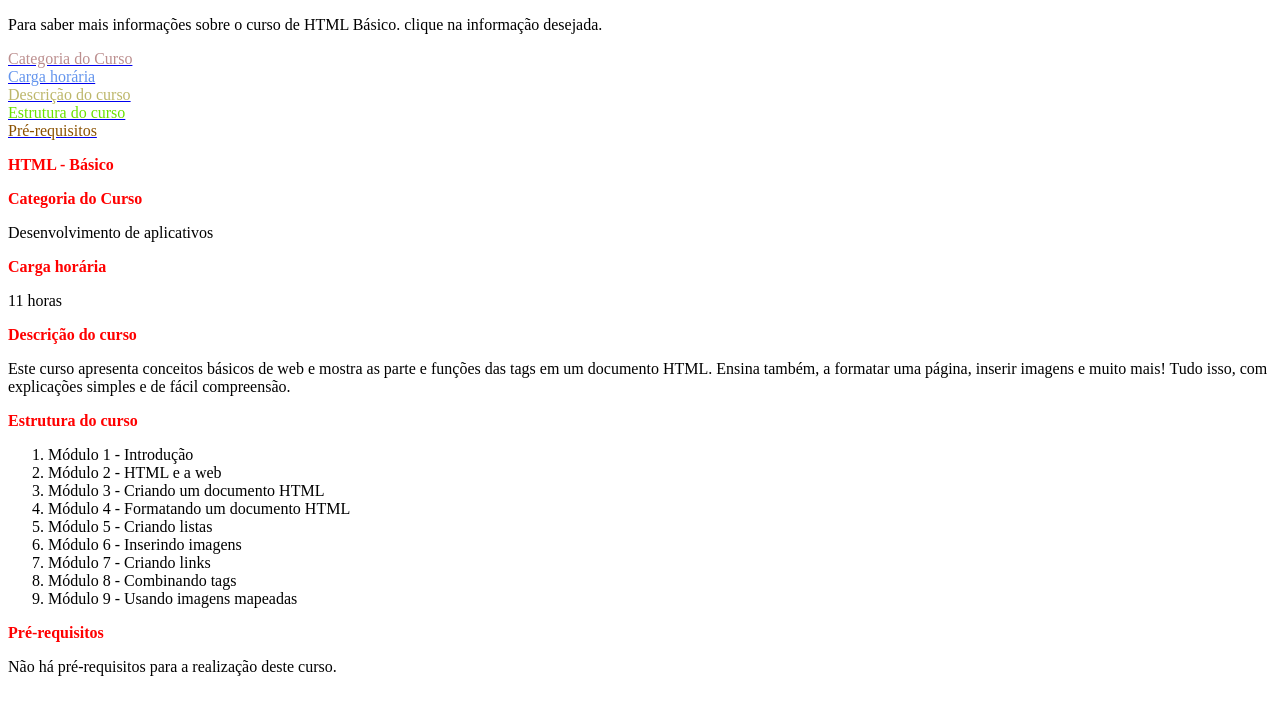
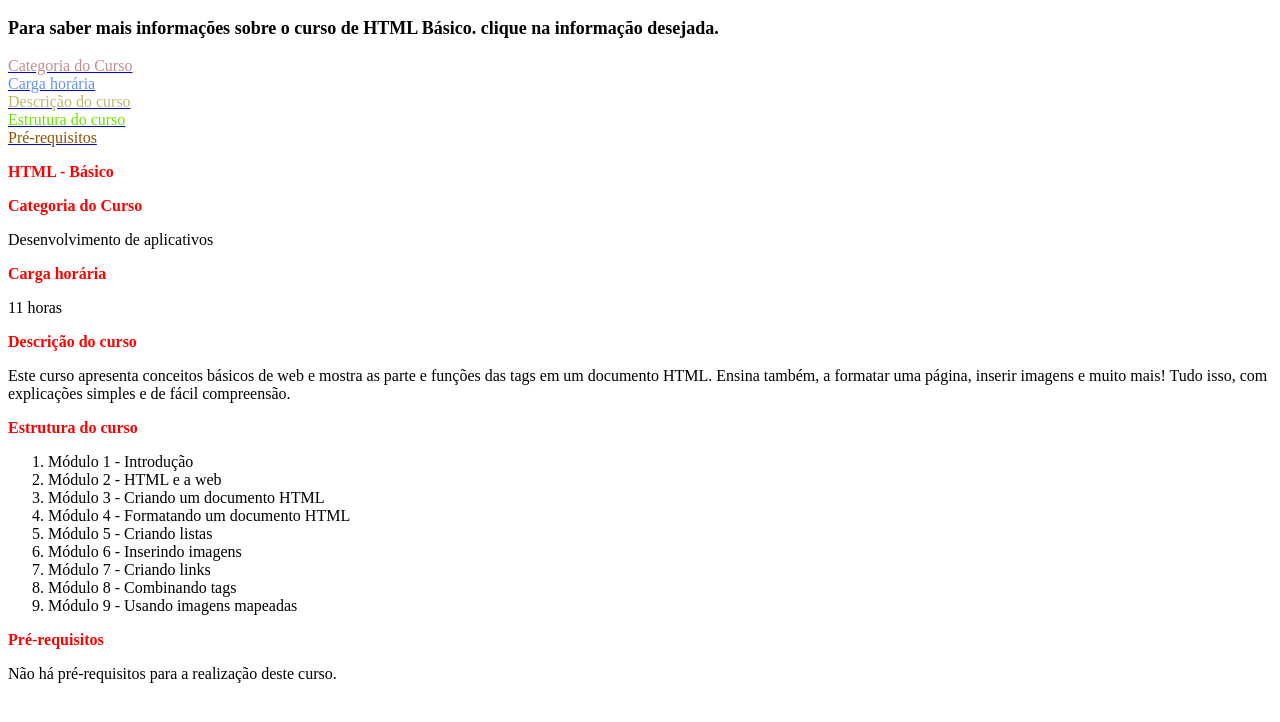
Before and after one commit to handryuscainan/html, a plain HTML site: page index.html in a window 1280 px wide. Drawn offline with Linux system fonts and the light colour scheme.

Commit message:
Update index.html

```diff
--- a/index.html
+++ b/index.html
@@ -10,7 +10,7 @@
 <body>
 
     <body>
-        <P> Para saber mais informações sobre o curso de HTML Básico. clique na informação desejada.</P>
+        <P style="font-size: large;"><b> Para saber mais informações sobre o curso de HTML Básico. clique na informação desejada.</b></P>
         <A href="#Capítulo I">
             <font color="#BC8F8F">Categoria do Curso</font>
         </A><br>
```
